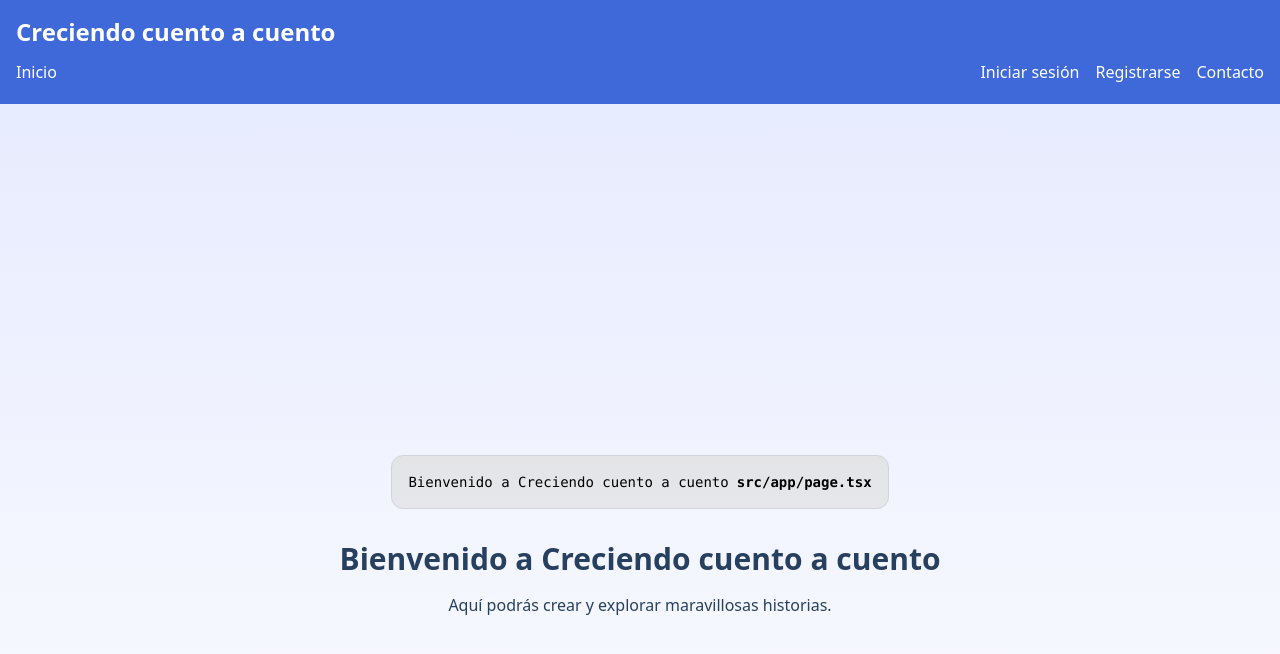
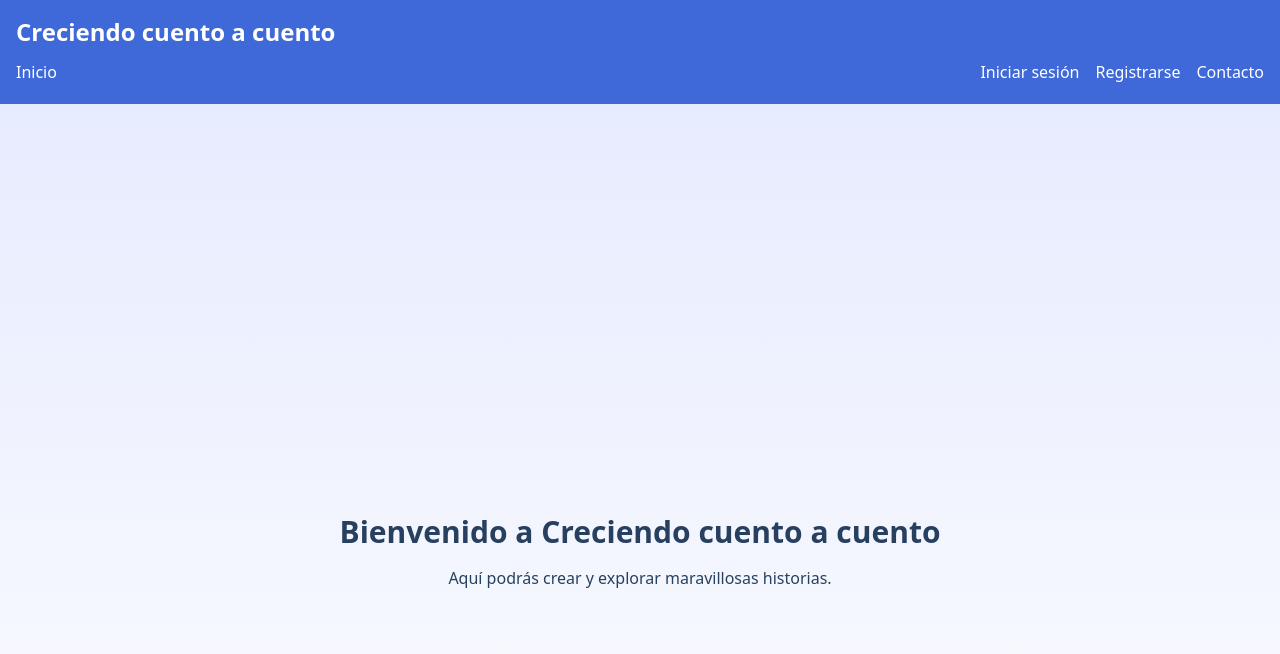
Before and after one commit to DaniGSL/creciendo-cuento-a-cuento, a Next.js app: page / in a window 1280 px wide. Shown: the top 654 px of the page. Built offline with nearby package versions, Linux system fonts and the light colour scheme; no server answers.

Commit message:
ajuste inicio

```diff
--- a/src/app/page.tsx
+++ b/src/app/page.tsx
@@ -3,13 +3,6 @@
 export default function Home() {
   return (
     <div className="flex min-h-screen flex-col items-center justify-center p-24">
-      <div className="z-10 w-full max-w-5xl items-center justify-center font-mono text-sm lg:flex">
-        <p className="fixed left-0 top-0 flex w-full justify-center border-b border-gray-300 bg-gradient-to-b from-zinc-200 pb-6 pt-8 backdrop-blur-2xl dark:border-neutral-800 dark:bg-zinc-800/30 dark:from-inherit lg:static lg:w-auto lg:rounded-xl lg:border lg:bg-gray-200 lg:p-4 lg:dark:bg-zinc-800/30">
-          Bienvenido a Creciendo cuento a cuento
-          <code className="font-mono font-bold ml-2">src/app/page.tsx</code>
-        </p>
-      </div>
-
       <div className="text-[#28405F] mt-8 text-center">
         <h1 className="text-3xl font-bold mb-4">Bienvenido a Creciendo cuento a cuento</h1>
         <p>Aquí podrás crear y explorar maravillosas historias.</p>
```
